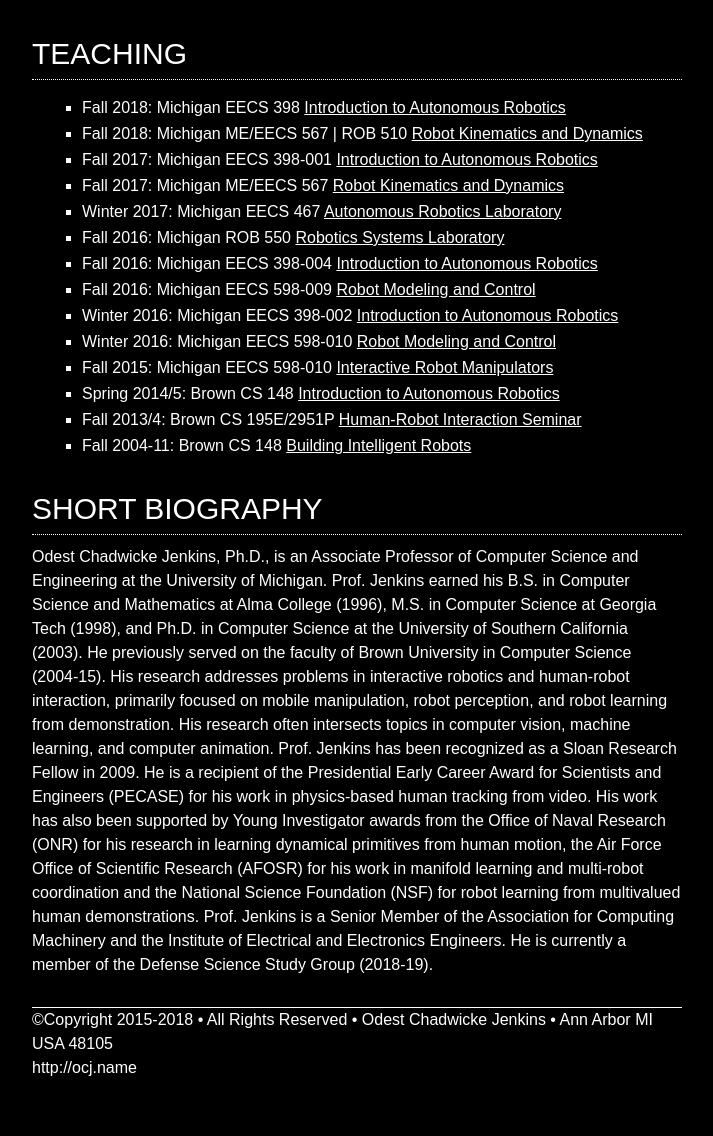
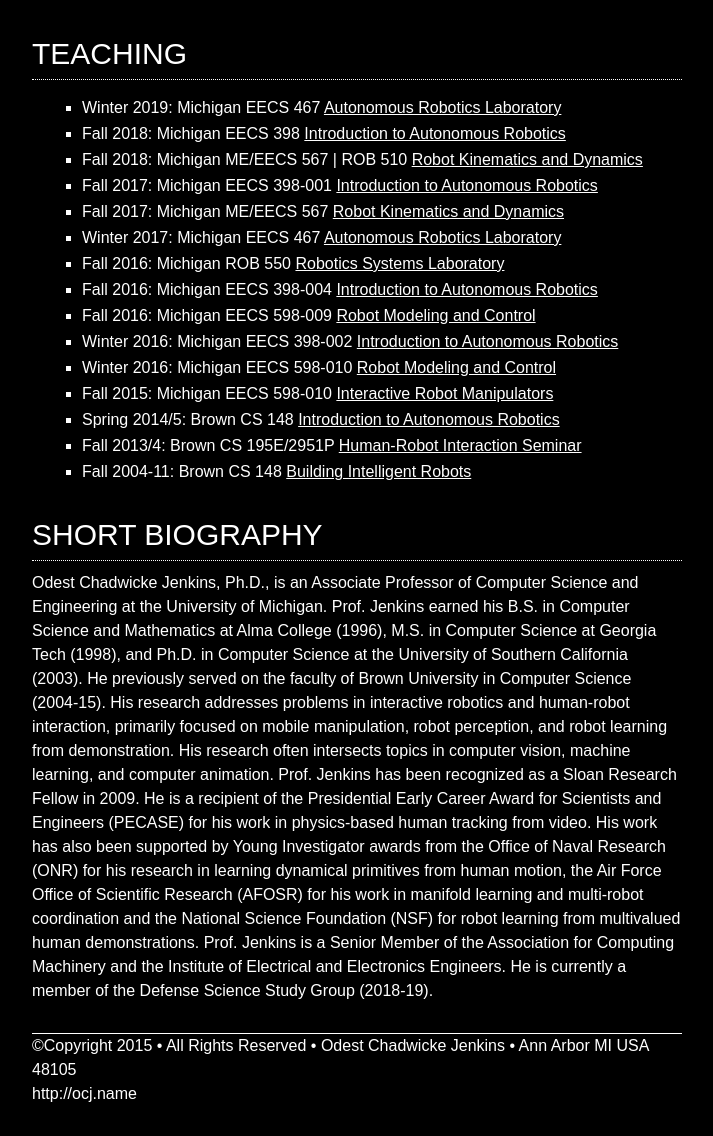
Before and after one commit to ocj-name/ocj-name.github.io, a plain HTML site: page index.html in a window 1280 px wide. Shown: the part 2883-4019 px from the top of the page, without its empty margins (358-1071 px from the left). Before the commit the page ends 3993 px from the top, so only its background shows below. Drawn offline with Linux system fonts and the light colour scheme; a web font is replaced by a local one.

Commit message:
small updates, add AA computing pioneers

```diff
--- a/index.html
+++ b/index.html
@@ -191,6 +191,7 @@ A popular spinout from this talk was my TED presentation with Henry Evans that g
      <h3><a name="teaching"></a>Teaching</h3>
 
      <ul>
+          <li>Winter 2019: Michigan EECS 467 <a href="http://www.engin.umich.edu/college/academics/bulletin/depts/eecs/courses#400levelcourses">Autonomous Robotics Laboratory</a></li>
           <li>Fall 2018: Michigan EECS 398 <a href="http://autorob.org">Introduction to Autonomous Robotics</a></li>
           <li>Fall 2018: Michigan ME/EECS 567 | ROB 510 <a href="http://autorob.org">Robot Kinematics and Dynamics</a></li>
           <li>Fall 2017: Michigan EECS 398-001 <a href="http://autorob.github.io">Introduction to Autonomous Robotics</a></li>
@@ -218,7 +219,7 @@ Odest Chadwicke Jenkins, Ph.D., is an Associate Professor of Computer Science an
 
 	<div id="footer">
 
-               <p class="footer-text">&copy;Copyright 2015-2018 &bull; All Rights Reserved &bull; Odest Chadwicke Jenkins &bull; Ann Arbor MI USA 48105</p>
+               <p class="footer-text">&copy;Copyright 2015 &bull; All Rights Reserved &bull; Odest Chadwicke Jenkins &bull; Ann Arbor MI USA 48105</p>
                <p class="footer-text"> http://ocj.name</p>
           </div>
      </div>
```
Also changed, not shown: aa_computing_pioneers/blackwell_bayesianinference.png (added), aa_computing_pioneers/west_gps_pinned.png (added), aa_computing_pioneers/west_mic_master.png (added).
